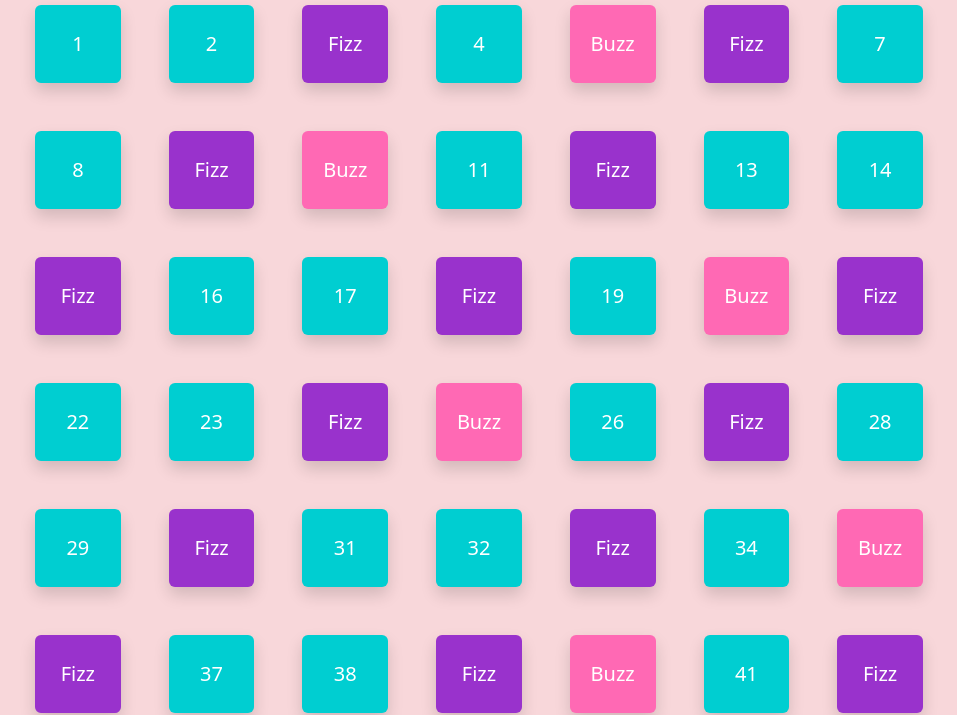
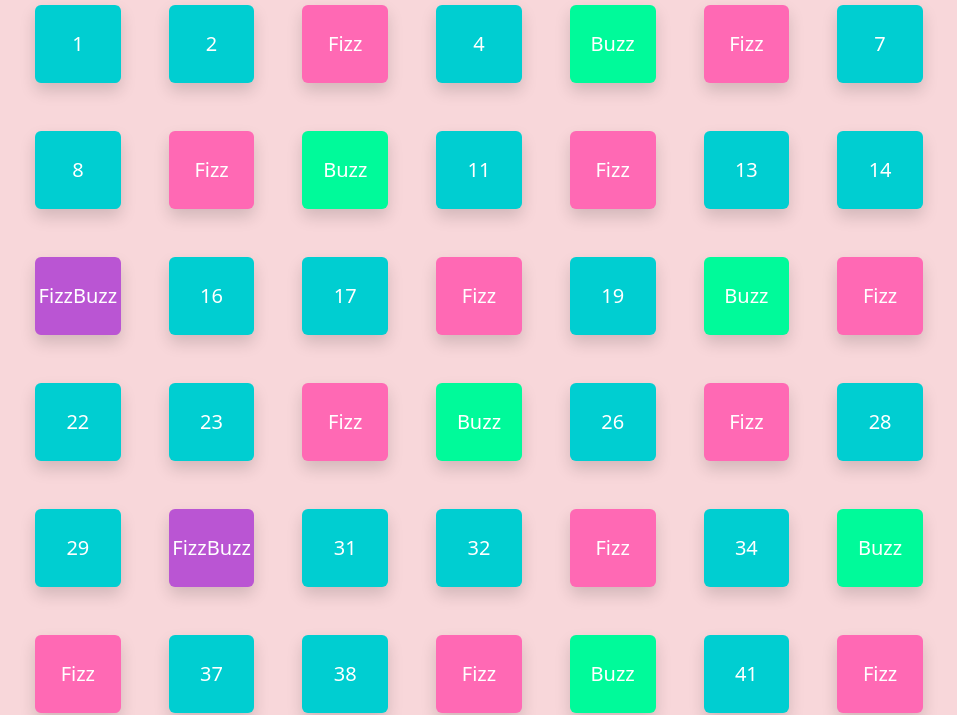
Before and after one commit to Francesca-23/js-fizzbuzz, a plain HTML site: page index.html in a window 1280 px wide. Shown: the part 99-814 px from the top of the page, without its empty margins (137-1094 px from the left). Drawn offline with nearby package versions, Linux system fonts and the light colour scheme.

Commit message:
Modifica di una condizione js

```diff
--- a/assets/css/style.css
+++ b/assets/css/style.css
@@ -1,5 +1,5 @@
 .background1{
-    background-color: darkorchid;
+    background-color: mediumorchid;
 }
 
 .background2{
--- a/assets/js/main.js
+++ b/assets/js/main.js
@@ -17,25 +17,24 @@ for(let i = 1; i <= 100; i++){
     let container = document.querySelector('#cards');
     let item = document.createElement('div');
 
-    if(i % 3 == 0){
+    if(i % 5 == 0 && i % 3 == 0){
+        item.className = "box background1 py-4 shadow rounded";
+        item.innerHTML = `FizzBuzz`;
+        container.append(item);
 
-        item.className = "box background1 py-4 shadow rounded";
+    }else if(i % 3 == 0){
+        item.className = "box background2 py-4 shadow rounded";
         item.innerHTML = `Fizz`;
         container.append(item);
 
     }else if(i % 5 == 0){
-
-        item.className = "box background2 py-4 shadow rounded";
+        item.className = "box background3 py-4 shadow rounded";
         item.innerHTML = `Buzz`;
         container.append(item);
 
-    }else if(i % 3 == 0 && i % 5 == 0){  //da aggiustare: non funziona
-        console.log('FizzBuzz');
-
     }else{
-
         item.className = "box background4 py-4 shadow rounded";
-        item.innerHTML = `${i}`;
+        item.innerHTML = i;
         container.append(item);
     }
 
```
